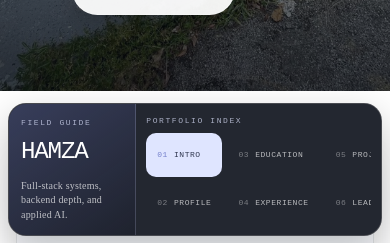
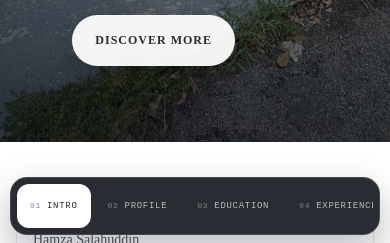
Before and after one commit to hs14235/hs14235.github.io, a website: page index.html in a window 390 px wide. Shown: the part 601-844 px from the top of the page. Drawn offline with Linux system fonts and the light colour scheme.

Commit message:
Restore pre-Ayoti mobile presentation

```diff
--- a/css/tooplate-style.css
+++ b/css/tooplate-style.css
@@ -157,15 +157,6 @@ p {
 
 .portfolio-rail {
   display: none;
-}
-
-.mobile-field-guide__panel--left,
-.mobile-field-guide__eyebrow {
-  display: none;
-}
-
-.mobile-field-guide__panel--right {
-  display: contents;
 }
 
 @media (min-width: 1400px) {
@@ -2698,7 +2689,7 @@ footer p {
   }
 
   body {
-    padding-bottom: calc(144px + env(safe-area-inset-bottom));
+    padding-bottom: calc(70px + env(safe-area-inset-bottom));
     background: #ffffff;
   }
 
@@ -2779,22 +2770,19 @@ footer p {
     outline-offset: 3px;
   }
 
-  /* Reframe the section rail as a two-panel mobile field guide. */
+  /* Reuse the existing section rail as a thumb-friendly mobile dock. */
   .portfolio-rail {
     position: fixed;
     top: auto;
-    right: 8px;
-    bottom: max(7px, env(safe-area-inset-bottom));
-    left: 8px;
+    right: 10px;
+    bottom: max(8px, env(safe-area-inset-bottom));
+    left: 10px;
     z-index: 10000;
-    display: grid;
-    grid-template-columns: minmax(112px, .78fr) minmax(0, 1.5fr);
+    display: block;
     width: auto;
-    min-height: 126px;
-    padding: 0;
-    overflow: hidden;
+    padding: 6px;
     border: 1px solid rgba(255, 255, 255, .14);
-    border-radius: 18px;
+    border-radius: 17px;
     background: rgba(24, 27, 34, .92);
     box-shadow: 0 14px 38px rgba(0, 0, 0, .24);
     backdrop-filter: blur(16px) saturate(130%);
@@ -2807,65 +2795,9 @@ footer p {
     display: none;
   }
 
-  .mobile-field-guide__panel {
-    min-width: 0;
-  }
-
-  .mobile-field-guide__panel--left {
+  .portfolio-rail-nav {
     display: flex;
-    padding: 14px 12px 13px;
-    flex-direction: column;
-    justify-content: space-between;
-    border-right: 1px solid rgba(255, 255, 255, .12);
-    background:
-      linear-gradient(145deg, rgba(118, 130, 204, .34), rgba(118, 130, 204, .08)),
-      rgba(22, 25, 32, .96);
-  }
-
-  .mobile-field-guide__panel--left h2 {
-    margin: 3px 0 5px;
-    color: #ffffff;
-    font-family: 'Roboto Mono', monospace;
-    font-size: clamp(21px, 6.2vw, 27px);
-    font-weight: 500;
-    line-height: 1;
-    letter-spacing: -1.2px;
-  }
-
-  .mobile-field-guide__panel--left > p:last-child {
-    margin: 0;
-    color: rgba(255, 255, 255, .7);
-    font-size: 10px;
-    line-height: 1.45;
-  }
-
-  .mobile-field-guide__panel--right {
-    display: flex;
-    min-width: 0;
-    padding: 12px 10px 10px;
-    flex-direction: column;
-    background: rgba(35, 39, 48, .96);
-  }
-
-  .mobile-field-guide__eyebrow {
-    display: block;
-    margin: 0;
-    color: rgba(223, 229, 255, .72);
-    font-family: 'Roboto Mono', monospace;
-    font-size: 8px;
-    font-weight: 500;
-    letter-spacing: 1.6px;
-    line-height: 1.2;
-    text-transform: uppercase;
-  }
-
-  .portfolio-rail-nav {
-    display: grid;
-    grid-auto-flow: column;
-    grid-template-rows: repeat(2, minmax(44px, auto));
-    grid-auto-columns: max-content;
-    gap: 4px 5px;
-    margin-top: 7px;
+    gap: 4px;
     overflow-x: auto;
     overscroll-behavior-x: contain;
     scrollbar-width: none;
@@ -2882,14 +2814,13 @@ footer p {
     min-height: 44px;
     align-items: center;
     gap: 6px;
-    padding: 0 10px;
-    border: 1px solid transparent;
-    border-radius: 10px;
+    padding: 0 13px;
+    border-radius: 12px;
     color: rgba(255, 255, 255, .68);
     font-family: 'Roboto Mono', monospace;
-    font-size: 8px;
+    font-size: 9px;
     font-weight: 500;
-    letter-spacing: .55px;
+    letter-spacing: .7px;
     scroll-snap-align: center;
     text-transform: uppercase;
   }
@@ -2900,9 +2831,8 @@ footer p {
   }
 
   .portfolio-rail-nav a.is-active {
-    border-color: rgba(223, 229, 255, .3);
-    background: var(--site-blue-soft);
-    color: #303750;
+    background: #ffffff;
+    color: var(--site-black);
   }
 
   .portfolio-rail-nav a.is-active span {
@@ -2911,8 +2841,8 @@ footer p {
 
   /* Hero: preserve the photograph while giving the existing copy a clear stage. */
   #home {
-    min-height: 660px;
-    height: 82svh !important;
+    min-height: 560px;
+    height: 88svh !important;
     max-height: 760px;
     align-items: stretch !important;
     background-position: 56% 58% !important;
--- a/index.html
+++ b/index.html
@@ -151,15 +151,6 @@
       <span class="portfolio-rail-name">Hamza<br>Salahuddin</span>
     </a>
     <span class="portfolio-rail-rule" aria-hidden="true"></span>
-
-    <div class="mobile-field-guide__panel mobile-field-guide__panel--left">
-      <p class="mobile-field-guide__eyebrow">Field Guide</p>
-      <h2>HAMZA</h2>
-      <p>Full-stack systems, backend depth, and applied AI.</p>
-    </div>
-
-    <div class="mobile-field-guide__panel mobile-field-guide__panel--right">
-      <p class="mobile-field-guide__eyebrow">Portfolio Index</p>
     <nav class="portfolio-rail-nav" aria-label="Sections">
       <a class="smoothScroll is-active" href="#home" data-section="home"><span>01</span> Intro</a>
       <a class="smoothScroll" href="#service" data-section="service"><span>02</span> Profile</a>
@@ -169,8 +160,6 @@
       <a class="smoothScroll" href="#leadership" data-section="leadership"><span>06</span> Leadership</a>
       <a class="smoothScroll" href="#contact" data-section="contact"><span>07</span> Contact</a>
     </nav>
-    </div>
-
     <p class="portfolio-rail-note">Software engineer<br>Full-stack / backend / AI</p>
   </aside>
 
```
Lines whose indentation alone changed are shown as unchanged.
